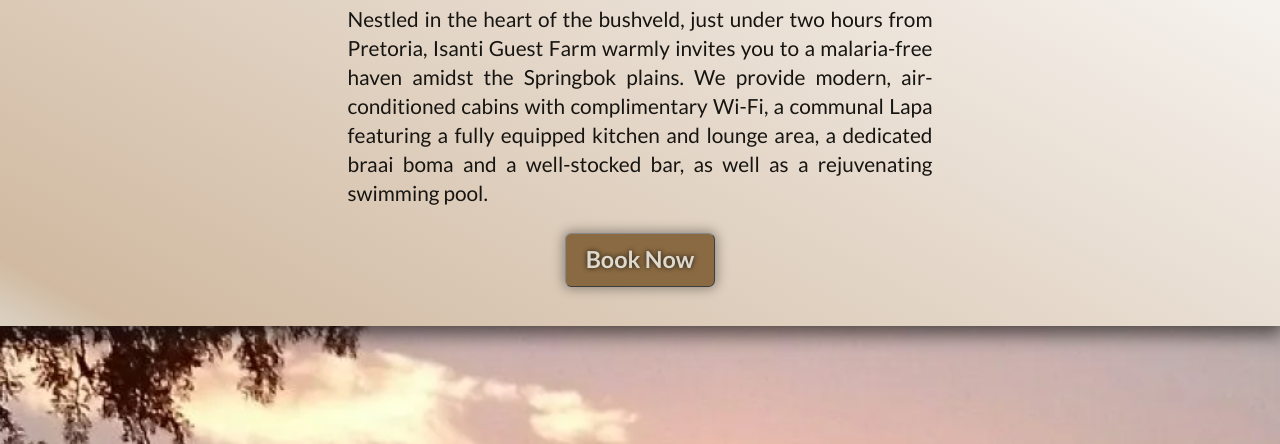
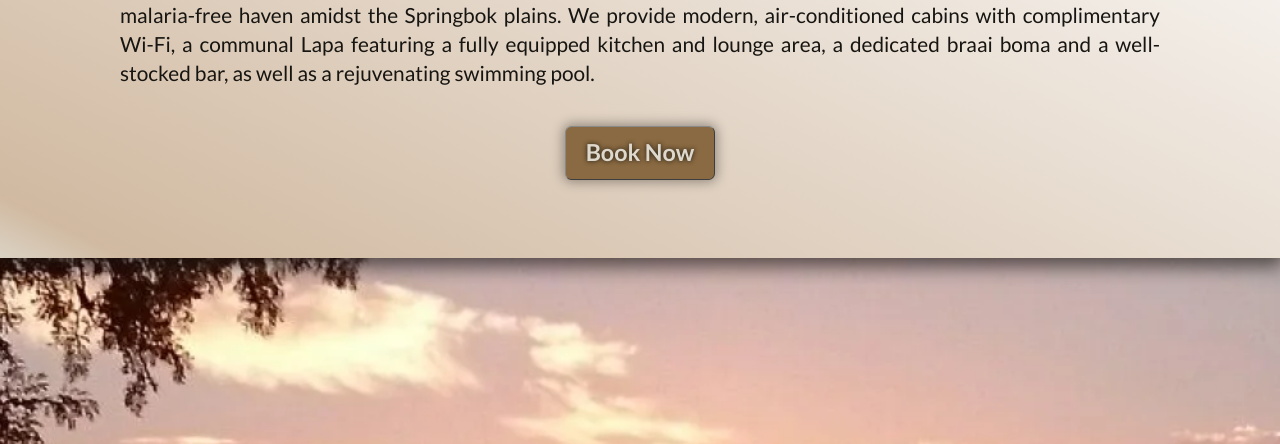
Before and after one commit to SVDwebtech/witkopGuestFarmWebsite048, a website: page index.html in a window 1280 px wide. Shown: the part 356-800 px from the top of the page. Drawn offline with Linux system fonts and the light colour scheme; a web font is replaced by a local one.

Commit message:
write media queries for hero imaga hero paragraph

```diff
--- a/sass/components/_button.scss
+++ b/sass/components/_button.scss
@@ -28,6 +28,7 @@
 
       &--primary-coyote {
           background-color: $cp-coyote;
+          margin-top: 1rem;
       }
 
       &--secondary-coyote {
--- a/sass/layout/_header.scss
+++ b/sass/layout/_header.scss
@@ -16,10 +16,21 @@
       }
       &__heroLogoImage {
             display: block;
-            width: 65%;
+            width: 17rem;
             height: auto;
       }
       @include respond(tab-land) {
-
+            &__heroSectionContentContainer {
+                  width: min(100%, 75rem);
+                  padding: 3rem 5rem;
+            }
+            &__heroLogoImage {
+                  width: 20rem;
+            }
+      }
+      @include respond(desk) {
+            &__heroSectionContentContainer {
+                  width: min(100%, 90rem);
+            }
       }
 }
```
Also changed, not shown: css/styles.css.
